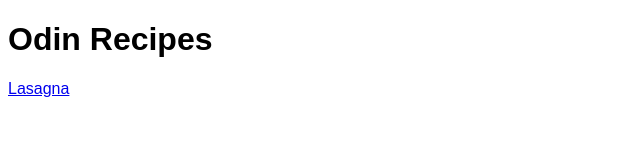
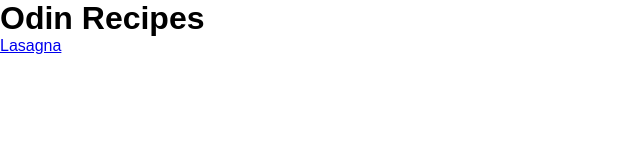
Before and after one commit to gudiudi/odin-recipes, a plain HTML site: page index.html in a window 1280 px wide. Shown: the whole page, without its empty margins (0-640 px from the left). Drawn offline with Linux system fonts and the light colour scheme.

Commit message:
feat: removes default margin and padding from all elements and ensures that width and height calculations include padding and borders

```diff
--- a/assets/css/styles.css
+++ b/assets/css/styles.css
@@ -1,3 +1,6 @@
 * {
   font-family: Arial, Helvetica, "Times New Roman", sans-serif;
+  margin: 0;
+  padding: 0;
+  box-sizing: border-box;
 }
```
